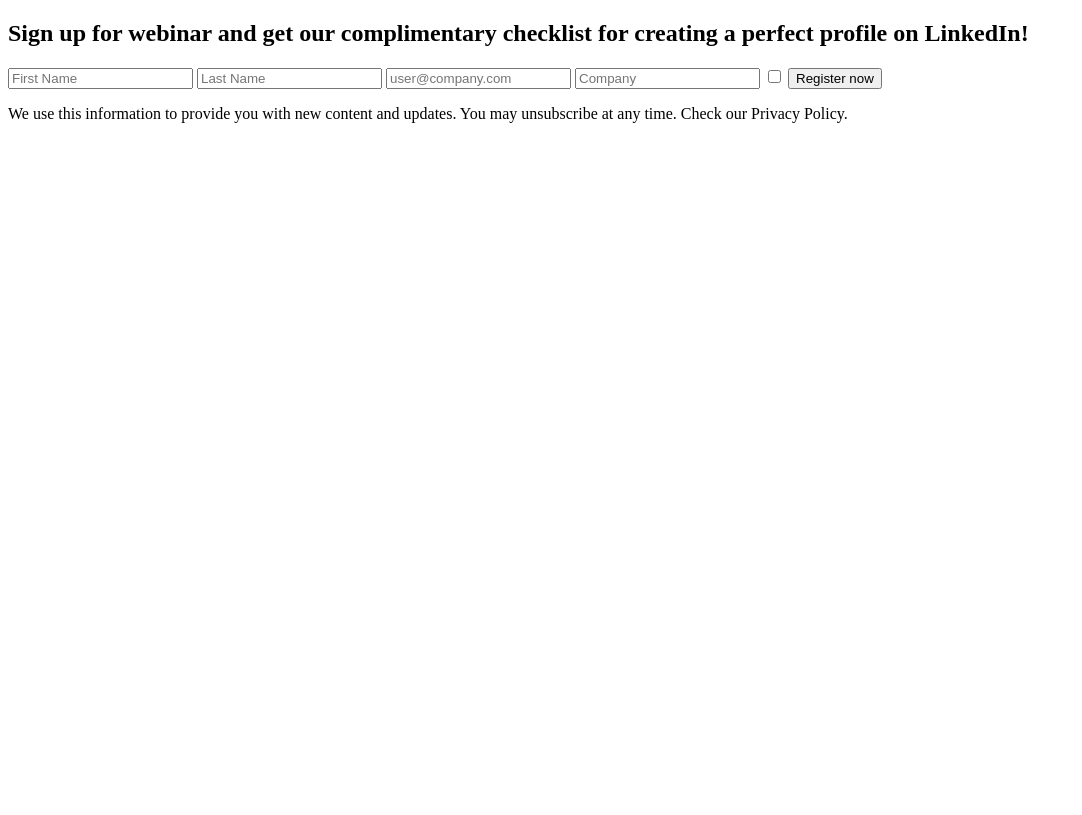
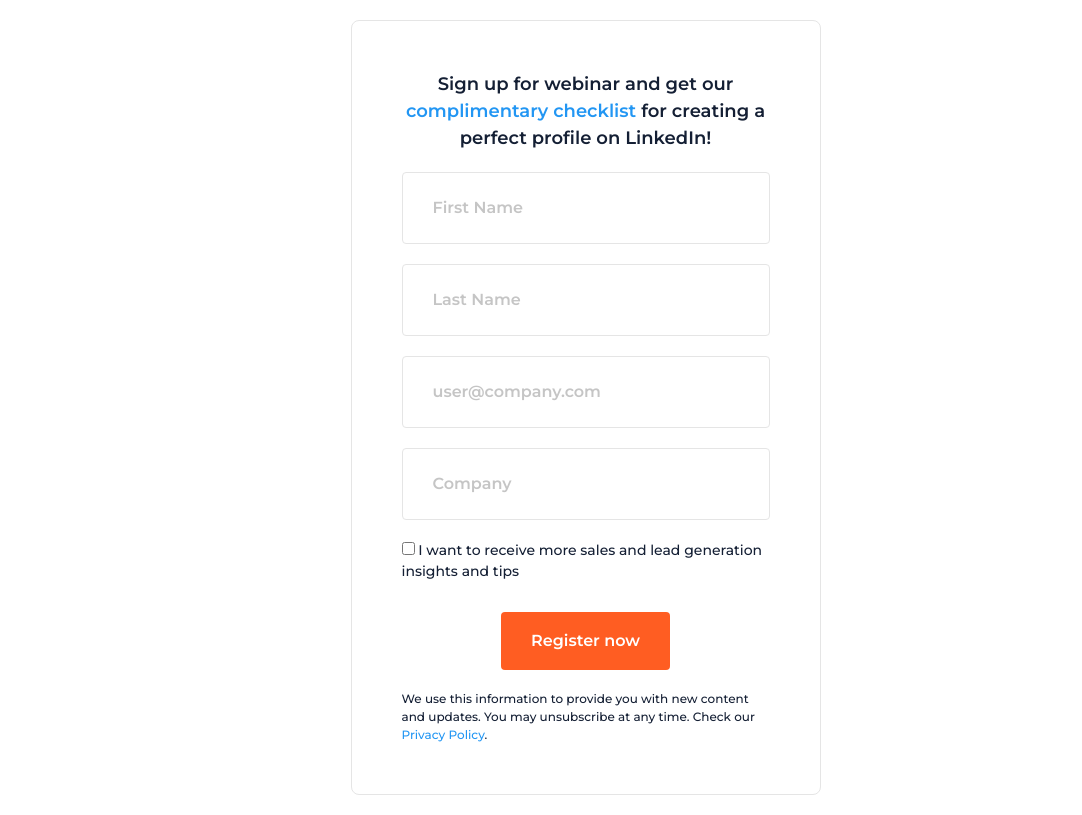
Before and after one commit to MaksVibe/nethunt-test, a plain HTML site: page index.html in a window 1280 px wide. Shown: the whole page, without its empty margins (0-1082 px from the left). Drawn offline with Linux system fonts and the light colour scheme.

Commit message:
Add form's styles

```diff
--- /dev/null
+++ b/css/reset.css
@@ -0,0 +1,55 @@
+/****** Elad Shechter's RESET *******/
+/*** box sizing border-box for all elements ***/
+*,
+*::before,
+*::after {
+  box-sizing: border-box;
+}
+a {
+  text-decoration: none;
+  color: inherit;
+  cursor: pointer;
+}
+button {
+  background-color: transparent;
+  color: inherit;
+  border-width: 0;
+  padding: 0;
+  cursor: pointer;
+}
+figure {
+  margin: 0;
+}
+input::-moz-focus-inner {
+  border: 0;
+  padding: 0;
+  margin: 0;
+}
+ul,
+ol,
+dd {
+  margin: 0;
+  padding: 0;
+  list-style: none;
+}
+h1,
+h2,
+h3,
+h4,
+h5,
+h6 {
+  margin: 0;
+  font-size: inherit;
+  font-weight: inherit;
+}
+p {
+  margin: 0;
+}
+cite {
+  font-style: normal;
+}
+fieldset {
+  border-width: 0;
+  padding: 0;
+  margin: 0;
+}
--- a/css/style.css
+++ b/css/style.css
@@ -0,0 +1,106 @@
+html {
+  font-size: 1px;
+}
+
+body {
+  font-family: "Montserrat", sans-serif;
+  font-size: 16rem;
+  font-weight: 500;
+  line-height: 1.3;
+  color: rgba(20, 31, 52, 1);
+}
+
+section {
+  max-width: 1171px;
+}
+
+.banner_section {
+  padding: 20rem 0;
+}
+
+.banner_form {
+  display: flex;
+  flex-direction: column;
+  align-items: center;
+  gap: 20rem;
+  margin: 0 auto;
+
+  max-width: 470rem;
+  padding: 50rem;
+
+  border: 1px solid #e5e5e5;
+  border-radius: 8px;
+}
+
+.form_title {
+  font-size: 1.125em;
+  font-weight: 600;
+  text-align: center;
+  line-height: calc(27 / 18);
+}
+
+.form_link {
+  color: rgba(34, 150, 243, 1);
+}
+
+.form_input {
+  width: 100%;
+  padding: 23rem 30rem;
+
+  font-weight: 600;
+  line-height: calc(24 / 16);
+  color: rgba(20, 31, 52, 1);
+
+  border: 1px solid #e5e5e5;
+  border-radius: 4px;
+  outline: none;
+}
+
+.form_input__wrapper {
+  width: 100%;
+  position: relative;
+}
+
+.form_input__label {
+  position: absolute;
+  top: -8rem;
+  margin-left: 30rem;
+  padding: 0 3rem;
+
+  text-transform: capitalize;
+  font-size: 12rem;
+  line-height: calc(18 / 12);
+  background-color: white;
+  color: #2296f3;
+}
+
+.form_input:focus {
+  border: 2px solid #2296f3;
+}
+
+.form_input::placeholder {
+  color: rgba(197, 197, 197, 1);
+}
+
+.form_checkbox__label {
+  font-size: 14rem;
+  line-height: calc(21 / 14);
+}
+
+.form_button {
+  margin-top: 10rem;
+  padding: 14rem 30rem;
+
+  font-weight: 600;
+  line-height: calc(26 / 14);
+
+  background: #ff5d22;
+  border-radius: 4px;
+  color: #ffffff;
+}
+
+.form_text {
+  font-size: 12rem;
+  font-weight: 400;
+  line-height: calc(18 / 12);
+}
--- a/index.html
+++ b/index.html
@@ -6,6 +6,8 @@
     <meta name="viewport" content="width=device-width, initial-scale=1.0" />
     <title>Test Form</title>
     <link rel="stylesheet" href="css/style.css" />
+    <link rel="stylesheet" href="css/reset.css" />
+    <link rel="stylesheet" href="css/normalize.css" />
     <link rel="preconnect" href="https://fonts.googleapis.com" />
     <link rel="preconnect" href="https://fonts.gstatic.com" crossorigin />
     <link
@@ -14,21 +16,77 @@
     />
   </head>
   <body>
-    <section>
-      <form>
-        <h2>
-          Sign up for webinar and get our complimentary checklist for creating a
+    <section class="banner_section">
+      <form class="banner_form">
+        <h2 class="form_title">
+          Sign up for webinar and get our
+          <a class="form_link">complimentary checklist</a> for creating a
           perfect profile on LinkedIn!
         </h2>
-        <input type="text" name="first_name" placeholder="First Name" />
-        <input type="text" name="last_name" placeholder="Last Name" />
-        <input type="email" name="email" placeholder="user@company.com" />
-        <input type="text" name="company" placeholder="Company" />
-        <input type="checkbox" name="mailing" />
-        <button>Register now</button>
-        <p>
+        <div class="form_input__wrapper">
+          <label for="first_name" class="form_input__label" hidden
+            >first name</label
+          >
+          <input
+            id="first_name"
+            type="text"
+            name="first_name"
+            placeholder="First Name"
+            class="form_input"
+            required
+            maxlength="20"
+            pattern="[A-Za-z0-9]"
+          />
+        </div>
+        <div class="form_input__wrapper">
+          <label for="last_name" class="form_input__label" hidden
+            >Last Name</label
+          >
+          <input
+            id="last_name"
+            type="text"
+            name="last_name"
+            placeholder="Last Name"
+            class="form_input"
+            required
+            maxlength="20"
+            pattern="[A-Za-z0-9]"
+          />
+        </div>
+        <div class="form_input__wrapper">
+          <label for="email" class="form_input__label" hidden>Email</label>
+          <input
+            id="email"
+            type="email"
+            name="email"
+            placeholder="user@company.com"
+            class="form_input"
+            required
+            maxlength="50"
+          />
+        </div>
+        <div class="form_input__wrapper">
+          <label for="company" class="form_input__label" hidden>Company</label>
+          <input
+            id="company"
+            type="text"
+            name="company"
+            placeholder="Company"
+            class="form_input"
+            required
+            maxlength="50"
+            pattern="[A-Za-z0-9]"
+          />
+        </div>
+        <label for="mailing" class="form_checkbox__label">
+          <input id="mailing" type="checkbox" name="mailing" required />
+          I want to receive more sales and lead generation insights and tips
+        </label>
+        <button class="form_button" type="submit">Register now</button>
+        <p class="form_text">
           We use this information to provide you with new content and updates.
-          You may unsubscribe at any time. Check our <a>Privacy Policy</a>.
+          You may unsubscribe at any time. Check our
+          <a class="form_link">Privacy Policy</a>.
         </p>
       </form>
     </section>
```
Also changed, not shown: css/normalize.css (added).
